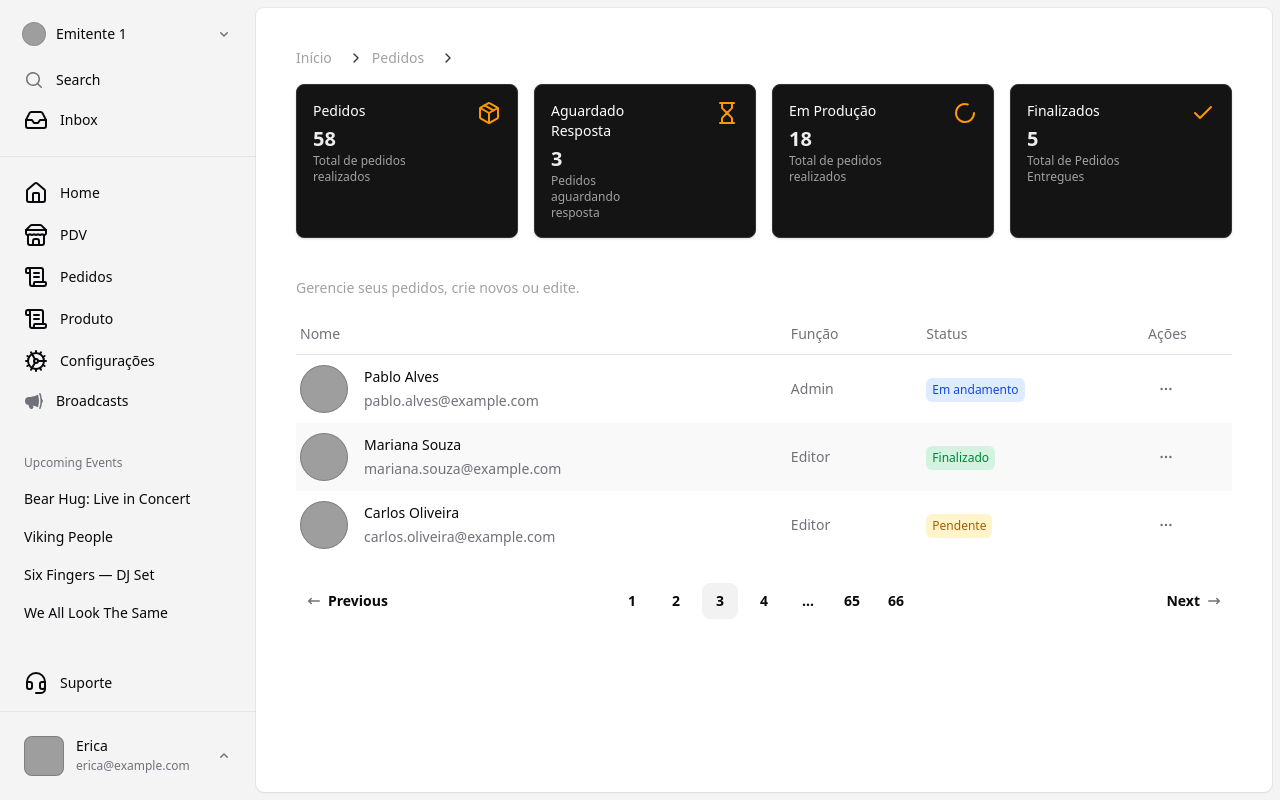
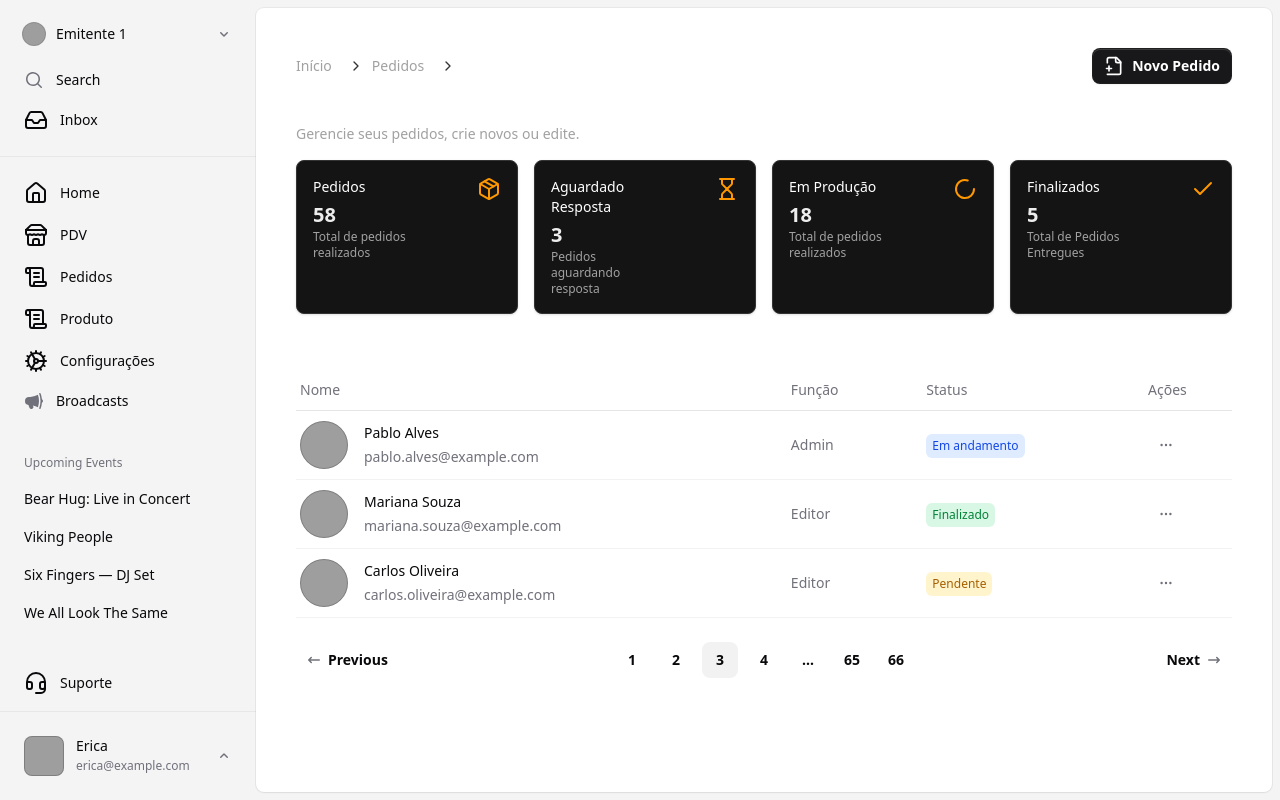
Before and after one commit to pabloalves01/gastro-flow, a React (Vite) app in the folder frontend/: page /pedido/gerenciar in a window 1280 px wide. Built offline with nearby package versions, Linux system fonts and the light colour scheme; grey boxes are pictures that could not be loaded.

Commit message:
Ajuste breadcrumb para aceitar botoes

```diff
--- a/frontend/src/components/custom/breadcrumbs/breadcrumb.tsx
+++ b/frontend/src/components/custom/breadcrumbs/breadcrumb.tsx
@@ -1,18 +1,26 @@
 import { ChevronRight } from "lucide-react";
 import { Link } from "react-router-dom";
+import { Button } from "../../ui/catalyst/button";
 
 interface BreadcrumbItem {
     label: string;
     href: string;
 }
-
+interface BreadcrumbButton {
+    label: string;
+    icon?: React.ReactNode;
+    onClick: () => void;
+}
 interface BreadcrumbProps {
     items: BreadcrumbItem[];
+    buttons?: BreadcrumbButton[];
 }
 
-export function Breadcrumb({ items }: BreadcrumbProps) {
+export function Breadcrumb({ items, buttons }: BreadcrumbProps) {
     return (
-        <nav className="flex items-center space-x-2 text-sm text-[#A1A1A1] pb-4">
+        <nav className="flex items-center justify-between space-x-2 text-sm text-[#A1A1A1] pb-4">
+            {/* Breadcrumb links */}
+            <div className="flex items-center space-x-2">
                 {items.map((item, index) => (
                     <div key={item.href} className="flex items-center">
                         {index > 0 && (
@@ -26,6 +34,27 @@ export function Breadcrumb({ items }: BreadcrumbProps) {
                         </Link>
                     </div>
                 ))}
+            </div>
+
+            {/* Breadcrumb buttons */}
+            {buttons && buttons.length > 0 && (
+                <div className="flex items-center space-x-2">
+                    {buttons.map((button, index) => (
+                        <Button
+                            key={index}
+                            onClick={button.onClick}
+                            className="flex items-center gap-2 px-4 py-2"
+                        >
+                            {button.icon && (
+                                <span className="w-5 h-5 flex items-center justify-center">
+                                    {button.icon}
+                                </span>
+                            )}
+                            <span>{button.label}</span>
+                        </Button>
+                    ))}
+                </div>
+            )}
         </nav>
     );
 }
--- a/frontend/src/pages/pdv/pdv.tsx
+++ b/frontend/src/pages/pdv/pdv.tsx
@@ -14,6 +14,13 @@ import { Breadcrumb } from "../../components/custom/breadcrumbs/breadcrumb";
 export default function PDV() {
   // Navigation
   const navigate = useNavigate();
+
+  // Breadcrumbs
+  const breadcrumbItems = [
+    { label: "Home", href: "/" },
+    { label: "Produtos", href: "/produtos" },
+    { label: "Detalhes", href: "/produtos/1" },
+  ];
 
   // Refs
   const searchInputRef = useRef<HTMLInputElement>(null);
@@ -270,10 +277,9 @@ export default function PDV() {
   return (
     <div className="container max-w-7xl">
       <div className="space-y-4">
-        <Breadcrumb items={[
-          { label: "Início", href: "/home" },
-          { label: "PDV", href: "/pdv" }
-        ]} />
+        <Breadcrumb
+          items={breadcrumbItems}
+        />
         <div className="flex items-center justify-between">
           <SectionText
             title="PDV - Ponto de Venda"
--- a/frontend/src/pages/pedidos/manage-orders.tsx
+++ b/frontend/src/pages/pedidos/manage-orders.tsx
@@ -50,6 +50,7 @@ import {
   Eye,
   Pencil,
   Printer,
+  FilePlus2,
 } from "lucide-react";
 import { Breadcrumb } from "../../components/custom/breadcrumbs/breadcrumb";
 
@@ -105,11 +106,23 @@ export function ManageOrders() {
 
   return (
     <div>
-      <Breadcrumb items={[
-        { label: "Início", href: "/home" },
-        { label: "Pedidos", href: "/pedidos" },
-        { label: "Gerenciar Pedidos", href: "/pedido/gerenciar" }
-      ]} />
+      <Breadcrumb
+        items={[
+          { label: "Início", href: "/home" },
+          { label: "Pedidos", href: "/pedidos" },
+          { label: "Gerenciar Pedidos", href: "/pedido/gerenciar" }
+        ]}
+        buttons={[{
+          label: "Novo Pedido",
+          onClick: () => console.log("teste"),
+          icon: <FilePlus2 />
+        },
+        ]} />
+      <SectionText
+        title="Gerenciar Pedidos"
+        subtitle="Gerencie seus pedidos, crie novos ou edite."
+        className="mb-4"
+      />
       <div className="grid grid-cols-1 sm:grid-cols-2 lg:grid-cols-4 gap-4 mb-4">
         <StatusCard
           title="Pedidos"
@@ -137,11 +150,8 @@ export function ManageOrders() {
         />
       </div>
 
-      <div className="flex justify-between items-center mb-4">
-        <SectionText
-          title="Gerenciar Pedidos"
-          subtitle="Gerencie seus pedidos, crie novos ou edite."
-        />
+      <div className="flex justify-end items-center mb-4">
+
         <div className="group">
           <Cog
             onClick={() => setIsOpenFilters(true)}
@@ -151,7 +161,7 @@ export function ManageOrders() {
         </div>
       </div>
 
-      <Table dense striped className="w-full">
+      <Table dense className="w-full">
         <TableHead>
           <TableRow>
             <TableHeader>Nome</TableHeader>
```
Lines whose indentation alone changed are shown as unchanged.
